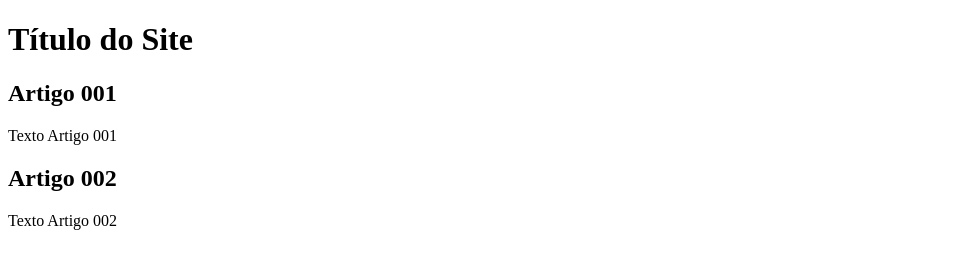
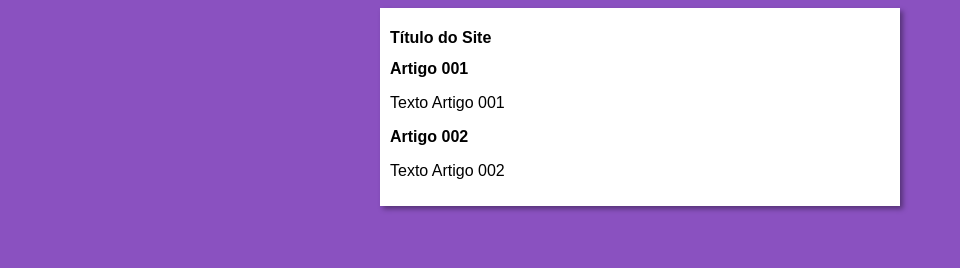
Before and after one commit to Tabataalves2215/projeto-site, a plain HTML site: page index.html in a window 1280 px wide. Shown: the whole page, without its empty margins (0-960 px from the left). Drawn offline with Linux system fonts and the light colour scheme.

Commit message:
iniciei o design

```diff
--- /dev/null
+++ b/estilos/style.css
@@ -0,0 +1,15 @@
+*{
+    font-family: Arial, Helvetica, sans-serif;
+    font-size: 16px;
+}
+body{
+    background-color: rgb(138, 81, 192);
+}
+
+main{
+    background-color: white;
+    width: 500px;
+    margin: auto;
+    padding: 10px;
+    box-shadow: 3px 3px 5px rgba(0, 0, 0, 0.377);
+}
--- a/index.html
+++ b/index.html
@@ -5,6 +5,7 @@
     <meta http-equiv="X-UA-Compatible" content="IE=edge">
     <meta name="viewport" content="width=device-width, initial-scale=1.0">
     <title>Título do site</title>
+    <link rel="stylesheet" href="estilos/style.css">
 </head>
 <body>
     <main>
```
